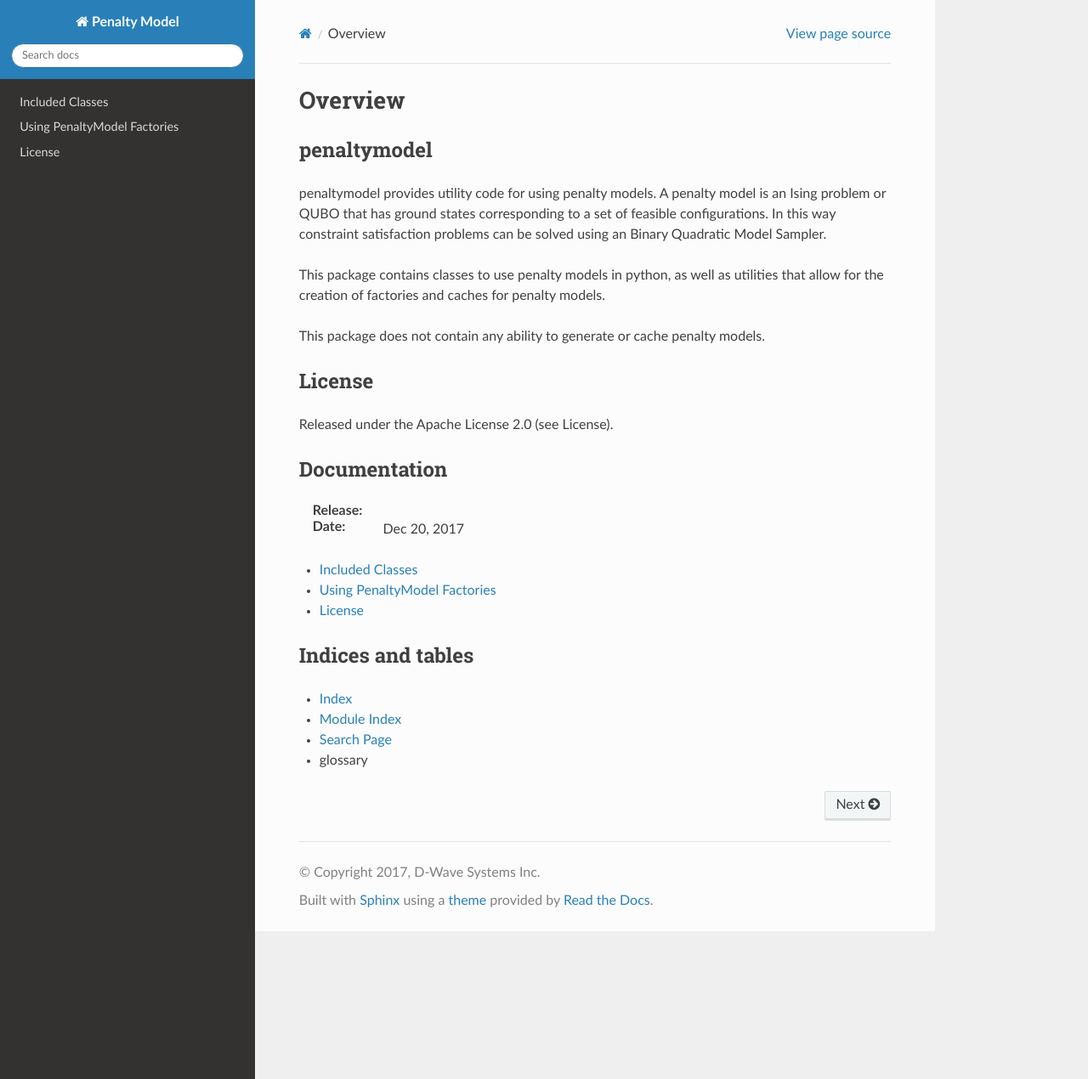
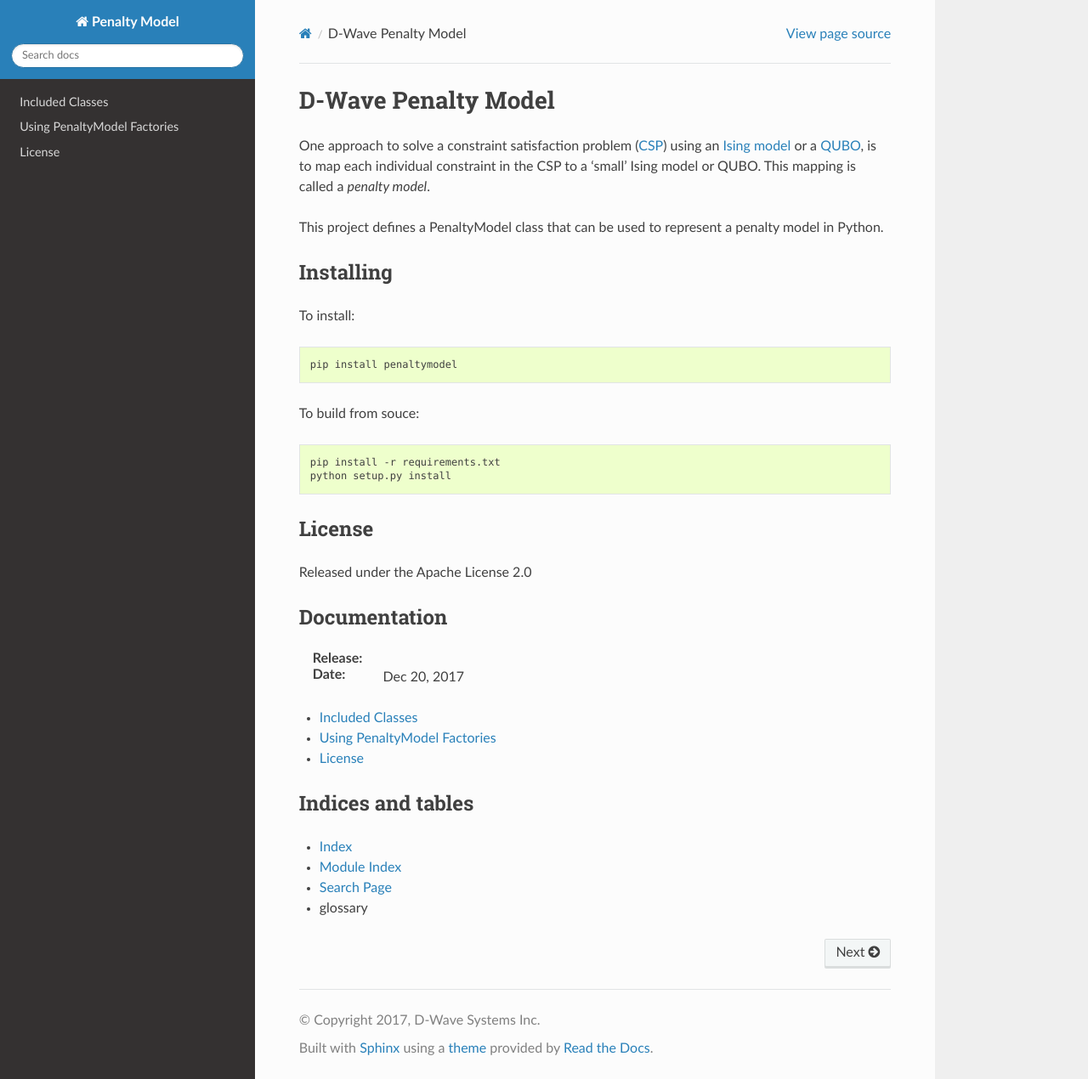
Before and after one commit to dwavesystems/penaltymodel, a Sphinx documentation site: the page built from docs/index.rst, in a window 1280 px wide and 1270 px high. Shown: the whole window at 85% size. Built offline with Sphinx 7.4.7 and the Read the Docs theme 2.0.0, drawn with Linux system fonts in a browser that asks for light colours; the version number could not be read and is left out.

Commit message:
Update README
The index.rst of docs now imports the README.

Changed most of the language in the README for better clarity.

```diff
--- a/README.rst
+++ b/README.rst
@@ -1,5 +1,5 @@
-Overview
-========
+D-Wave Penalty Model
+====================
 
 .. image:: https://travis-ci.org/dwavesystems/penaltymodel.svg?branch=master
     :target: https://travis-ci.org/dwavesystems/penaltymodel
@@ -13,22 +13,27 @@
     :target: http://penaltymodel.readthedocs.io/en/latest/?badge=latest
     :alt: Documentation Status
 
+.. inclusion-marker-do-not-remove
+
+One approach to solve a constraint satisfaction problem (`CSP <https://en.wikipedia.org/wiki/Constraint_satisfaction_problem>`_) using an `Ising model <https://en.wikipedia.org/wiki/Ising_model>`_ or a `QUBO <https://en.wikipedia.org/wiki/Quadratic_unconstrained_binary_optimization>`_, is to map each individual constraint in the CSP to a 'small' Ising model or QUBO. This mapping is called a *penalty model*.
+
+This project defines a PenaltyModel class that can be used to represent a penalty model in Python.
+
 Installing
 ----------
 
-$ pip install penaltymodel
+To install:
 
-penaltymodel
-------------
+.. code-block:: bash
 
-penaltymodel provides utility code for using penalty models. A penalty model is an Ising problem
-or QUBO that has ground states corresponding to a set of feasible configurations. In this way
-constraint satisfaction problems can be solved using an Binary Quadratic Model Sampler.
+    pip install penaltymodel
 
-This package contains classes to use penalty models in python, as well as utilities that allow
-for the creation of factories and caches for penalty models.
+To build from souce:
 
-This package does not contain any ability to generate or cache penalty models.
+.. code-block:: bash
+
+    pip install -r requirements.txt
+    python setup.py install
 
 License
 -------
--- a/docs/index.rst
+++ b/docs/index.rst
@@ -2,25 +2,11 @@
 
 .. _contents:
 
-Overview
-========
+D-Wave Penalty Model
+====================
 
-penaltymodel
-------------
-
-penaltymodel provides utility code for using penalty models. A penalty model is an Ising problem
-or QUBO that has ground states corresponding to a set of feasible configurations. In this way
-constraint satisfaction problems can be solved using an Binary Quadratic Model Sampler.
-
-This package contains classes to use penalty models in python, as well as utilities that allow
-for the creation of factories and caches for penalty models.
-
-This package does not contain any ability to generate or cache penalty models.
-
-License
--------
-
-Released under the Apache License 2.0 (see License).
+.. include:: ../README.rst
+  :start-after: inclusion-marker-do-not-remove
 
 Documentation
 -------------
```
